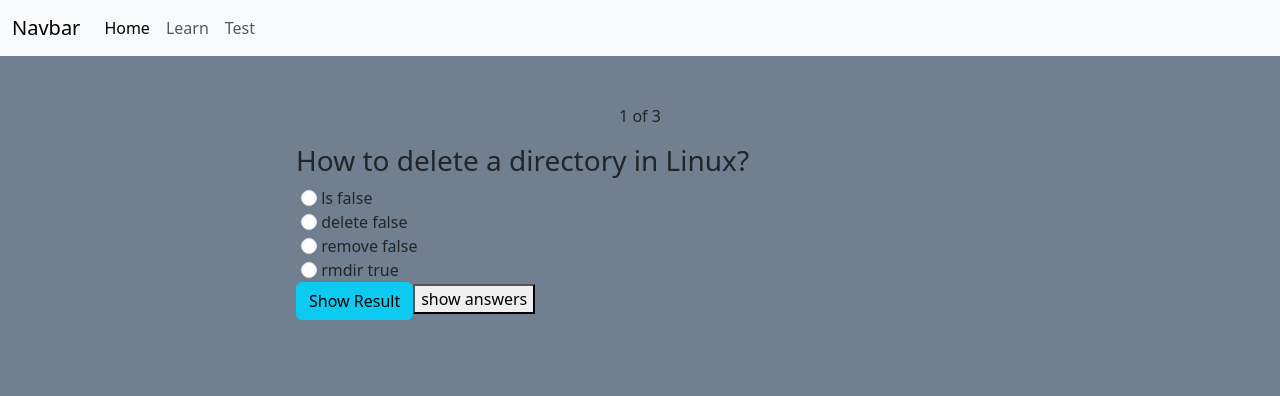
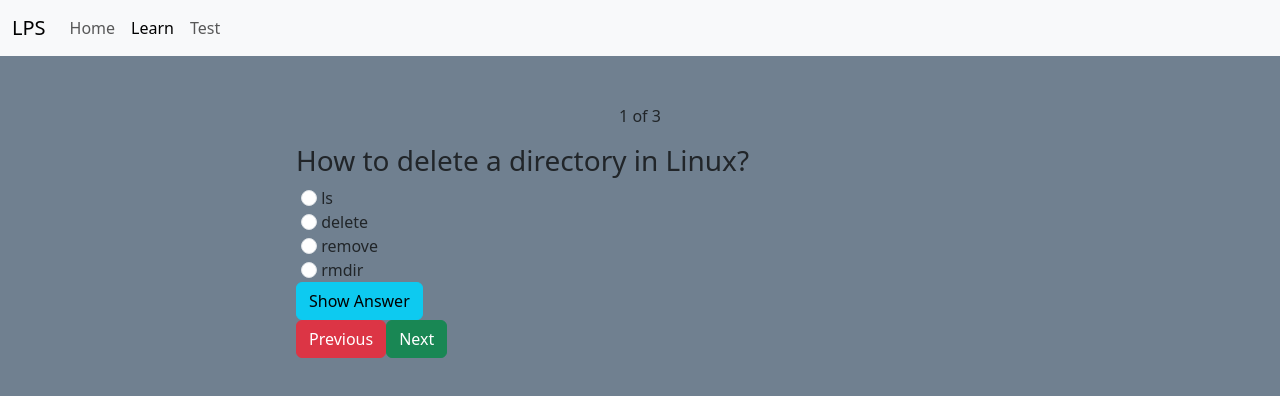
Before and after one commit to Bartheus/Test-Simulator, an Angular app: page /question-learn in a window 1280 px wide. Shown: the top 396 px of the page. Built offline with nearby package versions, Linux system fonts and the light colour scheme.

Commit message:
added active class to router links ,implemented new buttons with function to change question(previous ,next)added a function to show answer and description

```diff
--- a/src/app/navigation-bar/navigation-bar.component.html
+++ b/src/app/navigation-bar/navigation-bar.component.html
@@ -1,19 +1,19 @@
 <nav class="navbar navbar-expand-lg navbar-light bg-light">
   <div class="container-fluid">
-    <a class="navbar-brand" href="#">Navbar</a>
+    <a class="navbar-brand" href="#">LPS</a>
     <button class="navbar-toggler" type="button" data-bs-toggle="collapse" data-bs-target="#navbarNav" aria-controls="navbarNav" aria-expanded="false" aria-label="Toggle navigation">
       <span class="navbar-toggler-icon"></span>
     </button>
     <div class="collapse navbar-collapse" id="navbarNav">
       <ul class="navbar-nav">
         <li class="nav-item">
-          <a class="nav-link active" aria-current="page" href="#">Home</a>
+          <a routerLinkActive="active"  [routerLink]="['/home']" class="nav-link" aria-current="page" href="#">Home</a>
         </li>
         <li class="nav-item">
-          <a [routerLink]="['/question-learn']" class="nav-link" href="#">Learn</a>
+          <a routerLinkActive="active" [routerLink]="['/question-learn']" class="nav-link" href="#">Learn</a>
         </li>
         <li class="nav-item">
-          <a [routerLink]="['/test']" class="nav-link" href="#">Test</a>
+          <a routerLinkActive="active" [routerLink]="['/test']" class="nav-link" href="#">Test</a>
         </li>
       </ul>
     </div>
--- a/src/app/question-learn/question-learn.component.html
+++ b/src/app/question-learn/question-learn.component.html
@@ -6,16 +6,19 @@
       <div  *ngFor="let question of questions[currentQuestion].answers">
         <label appOptionBackground [correctAnswer]="question.correct"  class="form-check-label" for="answersRadio">
             <input  class="form-check-input" type="radio" name="answersRadio" (change)="onAnswer(question.correct)" [disabled]="answerSelected">
-          {{question.option}}
+          {{ question.option }}
         </label>
-        {{question.correct}}
-
       </div>
-      <button class="btn btn-info btn-block" (click)="showResult()">Show Result</button>
+      <!-- <button class="btn btn-info btn-block" (click)="showResult()">Show Result</button>
       <div *ngIf="result">
         Correct Answers: {{correctAnswers}} |  Incorrect Answers {{incorrectAnswers}}
-      </div>
-      <button (click) = "showAnswer()">show answers</button>
+      </div> -->
+      <button  class="btn btn-info btn-block"  (click)="showAnswer()">Show Answer</button>
+        <div >{{correctOption}} </div>
+        <span>{{description}}</span>
+      <button class="btn btn-danger btn-block" (click)="previousQuestion()">Previous</button>
+      <button class="btn btn-success btn-block" (click)="nextQuestion()">Next</button>
     </div>
-  </div>
 </div>
+
+</div>
--- a/src/app/question-learn/question-learn.component.ts
+++ b/src/app/question-learn/question-learn.component.ts
@@ -14,6 +14,12 @@ currentQuestion = 0;
 answerSelected = false;
 correctAnswers = 0;
 incorrectAnswers = 0;
+
+
+
+correctOption = '';
+
+description = '';
 
 result = false;
 
@@ -45,8 +51,32 @@ constructor(private questionService: QuestionsService) { }
     this.result = true;
   }
 
+
   showAnswer() {
-    this.questions
+    const question = this.questions[this.currentQuestion];
+    for (let answer of question.answers) {
+      if (answer.correct === true ) {
+        this.correctOption = answer.option;
+        this.description = question.description;
+
+      }
+    }
+  }
+
+  nextQuestion() {
+    if(this.currentQuestion >= this.questions.length - 1 ) {
+      console.log("exceeded the maximum number");
+    } else {
+      this.currentQuestion++;
+    }
+  }
+
+  previousQuestion() {
+    if(this.currentQuestion <= 0 ) {
+      console.log("exceeded the maximum number");
+    } else {
+      this.currentQuestion--;
+    }
   }
 
 }
--- a/src/app/shared/question.ts
+++ b/src/app/shared/question.ts
@@ -2,4 +2,5 @@ export interface Question {
   id: number,
   question: string,
   answers: {option: string, correct:boolean}[],
+  description: string
 }
--- a/src/app/shared/questions.service.ts
+++ b/src/app/shared/questions.service.ts
@@ -1,5 +1,6 @@
 import { Injectable } from '@angular/core';
 import { Question } from '../shared/question';
+
 @Injectable({
   providedIn: 'root'
 })
@@ -14,7 +15,8 @@ export class QuestionsService {
         {option: "delete", correct: false},
         {option: "remove", correct: false},
         {option: "rmdir", correct: true}
-      ]
+      ],
+      description: "You can remove directory with 'rmdir' command in your Terminal."
     },
     {
       id: 2,
@@ -24,7 +26,8 @@ export class QuestionsService {
         {option: "Markup Language", correct: true},
         {option: "Scripting Language", correct: false},
         {option: "Programming Language", correct: false}
-      ]
+      ],
+      description: "HTML is a Markup Language"
     },
     {
       id: 3,
@@ -34,7 +37,8 @@ export class QuestionsService {
         {option: "<script>", correct: true},
         {option: "<javascript>", correct: false},
         {option: "<scripting>", correct: false}
-      ]
+      ],
+      description: "To implement your JS code into HTML you need to use '<script>' tag."
     },
   ]
 
```
